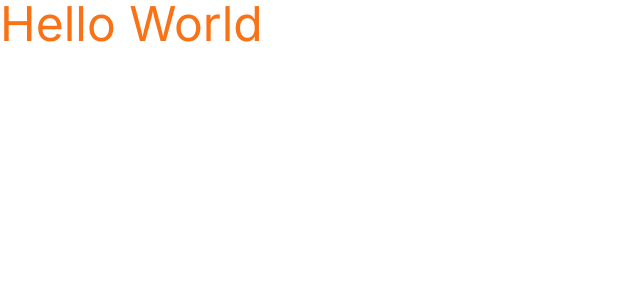
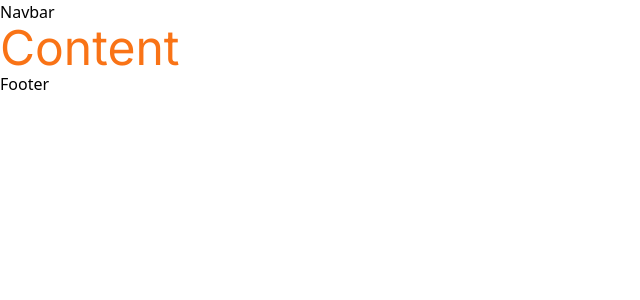
Before and after one commit to fredickandrewdimo/Dev-Guide, a React (Vite) app in the folder Dev.Guide/: page / in a window 1280 px wide. Shown: the top 300 px of the page, without its empty margins (0-640 px from the left). Built offline with nearby package versions, Linux system fonts and the light colour scheme.

Commit message:
created components boilerplate

```diff
--- a/Dev.Guide/src/App.jsx
+++ b/Dev.Guide/src/App.jsx
@@ -1,7 +1,14 @@
+import Footer from "./components/Footer";
+import Navbar from "./components/Navbar";
+
 function App() {
   return (
     <div className="App">
-      <h1 className="text-orange-500 font-custom text-5xl">Hello World</h1>
+      <Navbar />
+      <div className="content">
+        <h1 className="text-orange-500 font-custom text-5xl">Content</h1>
+      </div>
+      <Footer />
     </div>
   );
 }
--- /dev/null
+++ b/Dev.Guide/src/components/Footer.jsx
@@ -0,0 +1,9 @@
+const Footer = () => {
+  return (
+    <div className="footer">
+      <h1>Footer</h1>
+    </div>
+  );
+};
+
+export default Footer;
--- /dev/null
+++ b/Dev.Guide/src/components/GuideDetails.jsx
@@ -0,0 +1,5 @@
+const GuideDetails = () => {
+  return <div className="guide-details"></div>;
+};
+
+export default GuideDetails;
--- /dev/null
+++ b/Dev.Guide/src/components/Home.jsx
@@ -0,0 +1,5 @@
+const Home = () => {
+  return <div className="home">Home</div>;
+};
+
+export default Home;
--- /dev/null
+++ b/Dev.Guide/src/components/Navbar.jsx
@@ -0,0 +1,9 @@
+const Navbar = () => {
+  return (
+    <div className="nav">
+      <h1>Navbar</h1>
+    </div>
+  );
+};
+
+export default Navbar;
```
Also changed, not shown: Dev.Guide/src/components/Create.jsx (added, +9 -0 lines), Dev.Guide/src/components/GuideList.jsx (added, +9 -0 lines).
